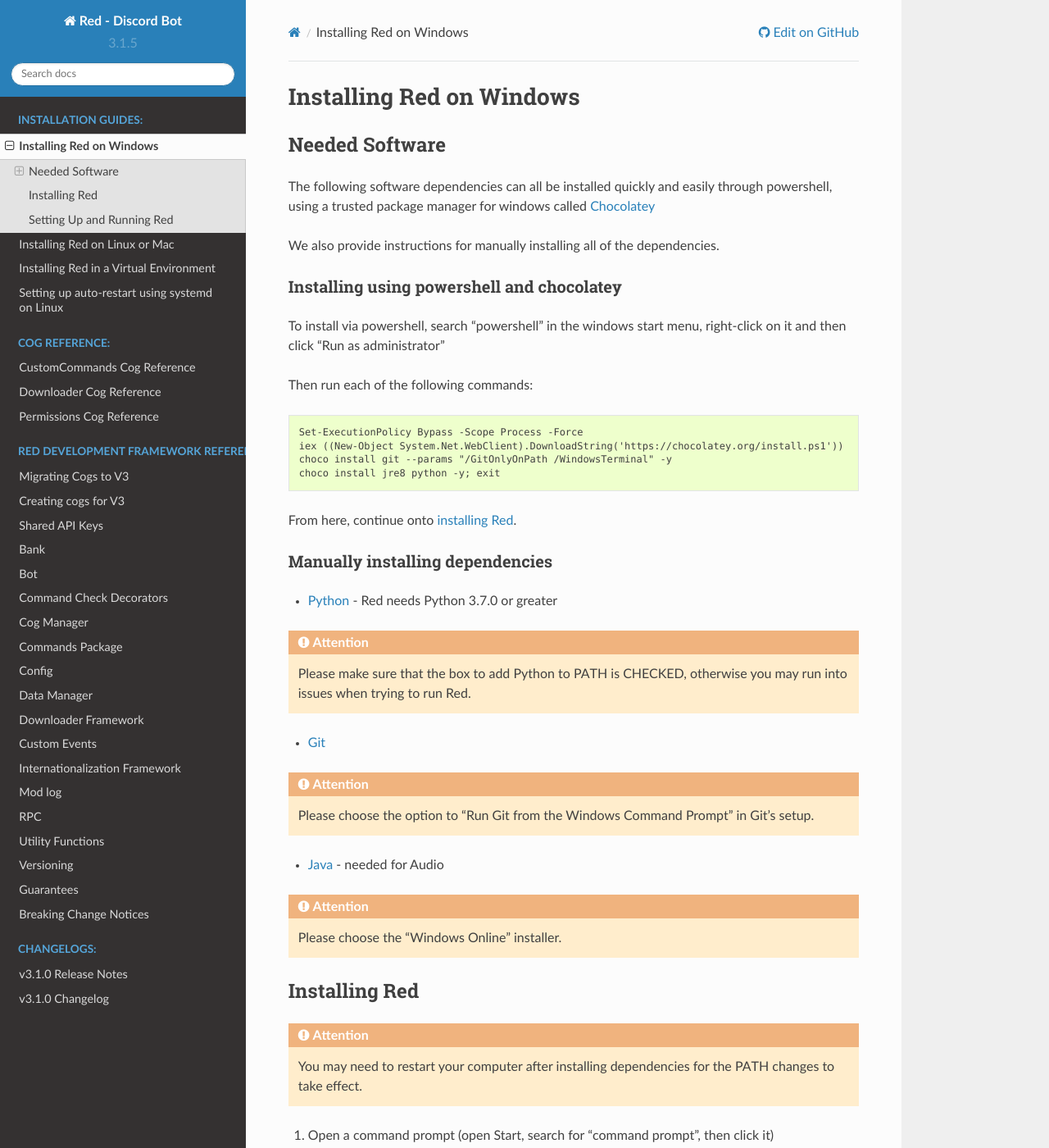
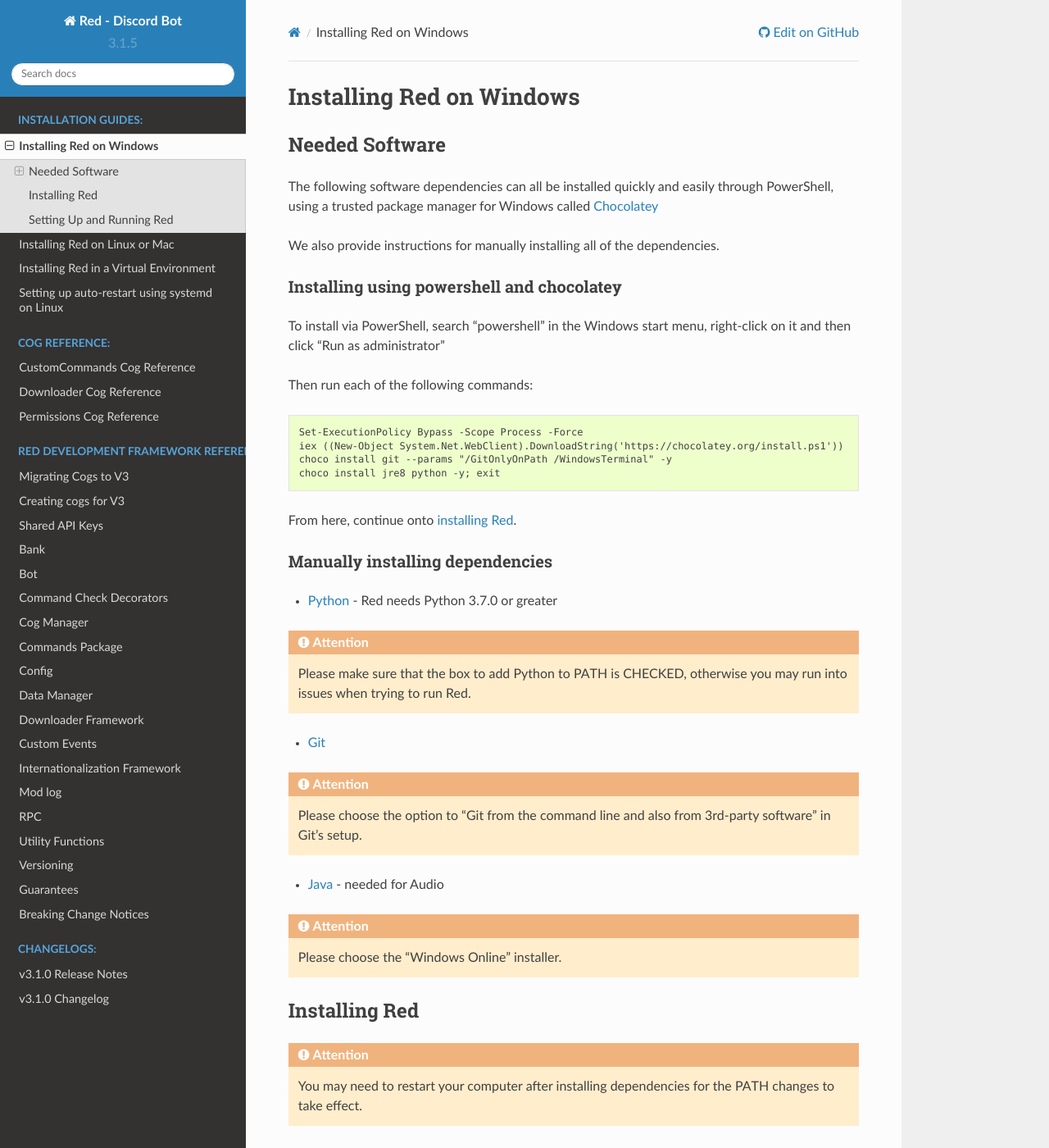
Before and after one commit to Renirous/Red-DiscordBot, a Sphinx documentation site: the page built from docs/install_windows.rst, in a window 1280 px wide and 1400 px high. Shown: the whole window at 82% size. Built offline with Sphinx 7.4.7 and the Read the Docs theme 2.0.0, drawn with Linux system fonts in a browser that asks for light colours; the version number is read from the project's files by our own code; some of the changed text lies outside the part shown.

Commit message:
[Docs] Git Install Updates, note about launcher deprecation, capitalise some words (#2998)
* commit

* add launcher depricate to linix/mac

* sorry linux i still ignored you

capitalise some linix stuff i couldnt be bothered to do before

* remove mentions of launcher & update changelog enrty

```diff
--- /dev/null
+++ b/changelog.d/2998.docs.rst
@@ -0,0 +1 @@
+Update Git PATH install (Windows), capitalise some words, don't mention to launcher
--- a/docs/install_windows.rst
+++ b/docs/install_windows.rst
@@ -8,8 +8,8 @@
 Needed Software
 ---------------
 
-The following software dependencies can all be installed quickly and easily through powershell,
-using a trusted package manager for windows called `Chocolatey <https://chocolatey.org>`_
+The following software dependencies can all be installed quickly and easily through PowerShell,
+using a trusted package manager for Windows called `Chocolatey <https://chocolatey.org>`_
 
 We also provide instructions for manually installing all of the dependencies.
 
@@ -17,7 +17,7 @@
 Installing using powershell and chocolatey
 ******************************************
 
-To install via powershell, search "powershell" in the windows start menu,
+To install via PowerShell, search "powershell" in the Windows start menu,
 right-click on it and then click "Run as administrator"
 
 Then run each of the following commands:
@@ -42,7 +42,7 @@
 
 * `Git <https://git-scm.com/download/win>`_
 
-.. attention:: Please choose the option to "Run Git from the Windows Command Prompt" in Git's setup.
+.. attention:: Please choose the option to "Git from the command line and also from 3rd-party software" in Git's setup.
 
 * `Java <https://java.com/en/download/manual.jsp>`_ - needed for Audio
 
@@ -121,11 +121,3 @@
 You can find out how to obtain a token with
 `this guide <https://discordpy.readthedocs.io/en/v1.0.1/discord.html#creating-a-bot-account>`_,
 section "Creating a Bot Account".
-
-You may also run Red via the launcher, which allows you to restart the bot
-from discord, and enable auto-restart. You may also update the bot from the
-launcher menu. Use the following command to run the launcher:
-
-.. code-block:: none
-
-    redbot-launcher
```
Also changed, not shown: docs/install_linux_mac.rst (+2 -10 lines).
